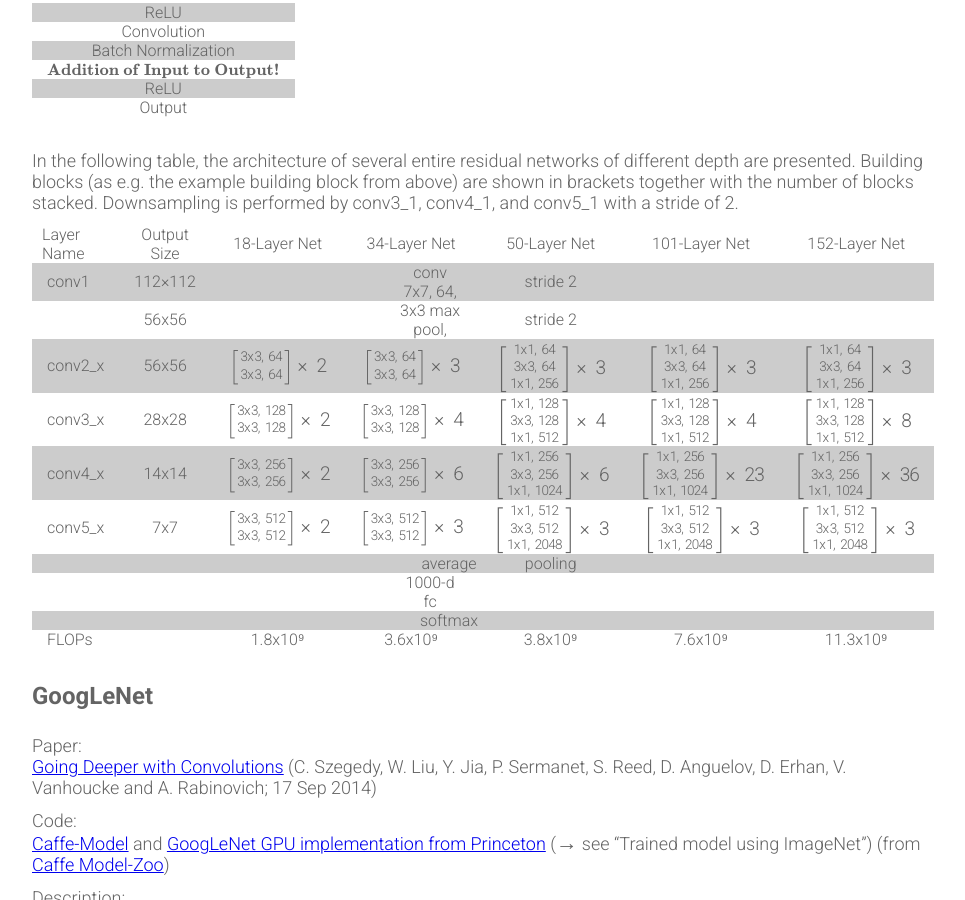
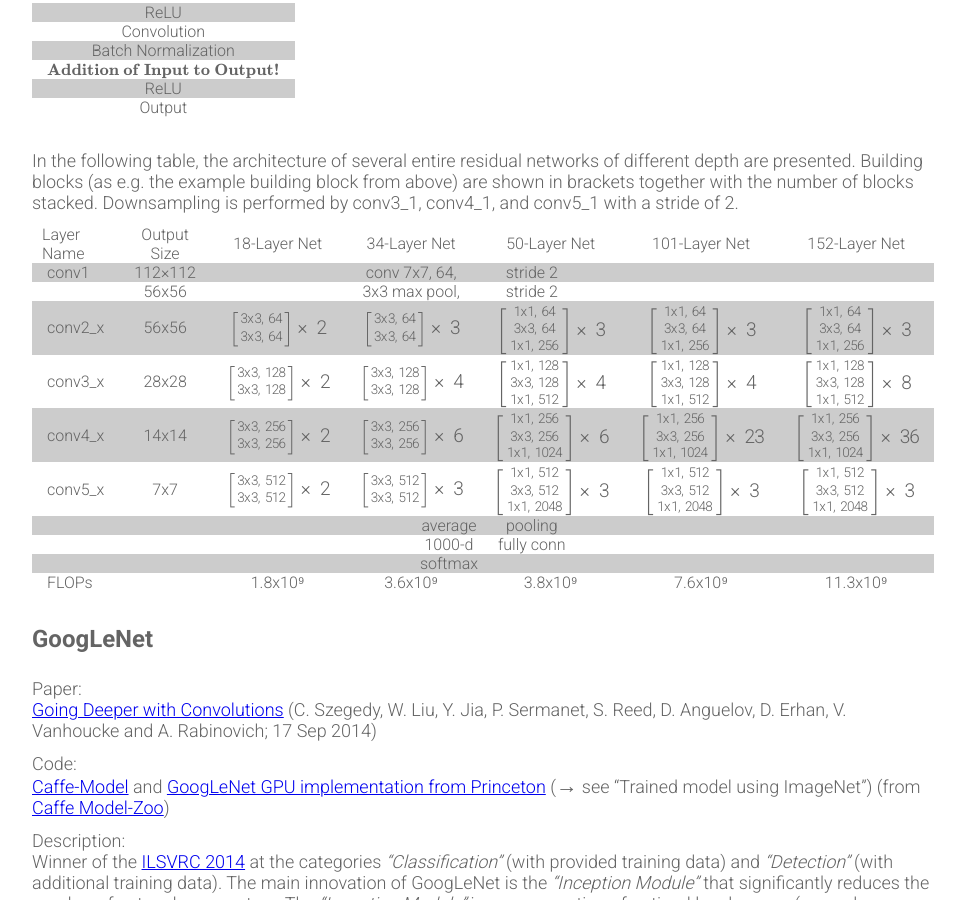
Before and after one commit to Xamla/xamla.github.io, a Jekyll site: the page built from prominent-convnet-architectures.md, in a window 1280 px wide and 900 px high, scrolled down 932 px. Shown: the whole window, without its empty margins (198-1163 px from the left). Built offline with Jekyll 4.4.1, drawn with Linux system fonts in a browser that asks for light colours; formulas are drawn with MathJax 3.

Commit message:
Update prominent-convnet-architectures.md

```diff
--- a/prominent-convnet-architectures.md
+++ b/prominent-convnet-architectures.md
@@ -43,14 +43,14 @@ In the following table, the architecture of several entire residual networks of
 
 | Layer Name | Output Size | 18-Layer Net | 34-Layer Net | 50-Layer Net | 101-Layer Net | 152-Layer Net |
 |:---------- | :---------: | :----------: | :----------: | :----------: | :-----------: | :-----------: |
-| conv1      | 112×112     |              | \\(\hspace{1cm}\\)conv 7x7, 64,\\(\hspace{-1cm}\\) | stride 2
-|            | 56x56       |              | \\(\hspace{1cm}\\)3x3 max pool,\\(\hspace{-1cm}\\) | stride 2
+| conv1      | 112×112     |              | conv 7x7, 64,| \\(\hspace{-1cm}\\)stride 2
+|            | 56x56       |              | 3x3 max pool,| \\(\hspace{-1cm}\\)stride 2
 | conv2_x    | 56x56       | \\(\left[\text{3x3, 64}\atop\text{3x3, 64}\right] \times 2\\) | \\(\left[\text{3x3, 64}\atop\text{3x3, 64}\right] \times 3\\) | \\(\left[\text{1x1, 64}\atop{\scriptstyle\text{3x3, 64}\atop\scriptstyle\text{1x1, 256}}\right] \times 3\\) | \\(\left[\text{1x1, 64}\atop{\scriptstyle\text{3x3, 64}\atop\scriptstyle\text{1x1, 256}}\right] \times 3\\) | \\(\left[\text{1x1, 64}\atop{\scriptstyle\text{3x3, 64}\atop\scriptstyle\text{1x1, 256}}\right] \times 3\\) |
 | conv3_x    | 28x28       | \\(\left[\text{3x3, 128}\atop\text{3x3, 128}\right] \times 2\\) | \\(\left[\text{3x3, 128}\atop\text{3x3, 128}\right] \times 4\\) | \\(\left[\text{1x1, 128}\atop{\scriptstyle\text{3x3, 128}\atop\scriptstyle\text{1x1, 512}}\right] \times 4\\) | \\(\left[\text{1x1, 128}\atop{\scriptstyle\text{3x3, 128}\atop\scriptstyle\text{1x1, 512}}\right] \times 4\\) | \\(\left[\text{1x1, 128}\atop{\scriptstyle\text{3x3, 128}\atop\scriptstyle\text{1x1, 512}}\right] \times 8\\) |
 | conv4_x    | 14x14       | \\(\left[\text{3x3, 256}\atop\text{3x3, 256}\right] \times 2\\) | \\(\left[\text{3x3, 256}\atop\text{3x3, 256}\right] \times 6\\) | \\(\left[\text{1x1, 256}\atop{\scriptstyle\text{3x3, 256}\atop\scriptstyle\text{1x1, 1024}}\right] \times 6\\) | \\(\left[\text{1x1, 256}\atop{\scriptstyle\text{3x3, 256}\atop\scriptstyle\text{1x1, 1024}}\right] \times 23\\) | \\(\left[\text{1x1, 256}\atop{\scriptstyle\text{3x3, 256}\atop\scriptstyle\text{1x1, 1024}}\right] \times 36\\) |
 | conv5_x    | 7x7         |  \\(\left[\text{3x3, 512}\atop\text{3x3, 512}\right] \times 2\\) |  \\(\left[\text{3x3, 512}\atop\text{3x3, 512}\right] \times 3\\) | \\(\left[\text{1x1, 512}\atop{\scriptstyle\text{3x3, 512}\atop\scriptstyle\text{1x1, 2048}}\right] \times 3\\) | \\(\left[\text{1x1, 512}\atop{\scriptstyle\text{3x3, 512}\atop\scriptstyle\text{1x1, 2048}}\right] \times 3\\) | \\(\left[\text{1x1, 512}\atop{\scriptstyle\text{3x3, 512}\atop\scriptstyle\text{1x1, 2048}}\right] \times 3\\) |
-|            |             |              | \\(\hspace{1cm}\\)average\\(\hspace{-1cm}\\) |  pooling
-|            |             |              | \\(\hspace{1cm}\\)1000-d fc\\(\hspace{-1cm}\\)
+|            |             |              | \\(\hspace{1cm}\\)average\\(\hspace{-1cm}\\) | \\(\hspace{-1cm}\\)pooling
+|            |             |              | \\(\hspace{1cm}\\)1000-d\\(\hspace{-1cm}\\)  | \\(\hspace{-1cm}\\)fully conn
 |            |             |              | \\(\hspace{1cm}\\)softmax\\(\hspace{-1cm}\\)
 | FLOPs      |             | 1.8x10⁹ | 3.6x10⁹ | 3.8x10⁹ | 7.6x10⁹ | 11.3x10⁹ |
 
```
